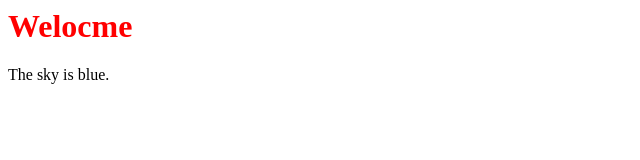
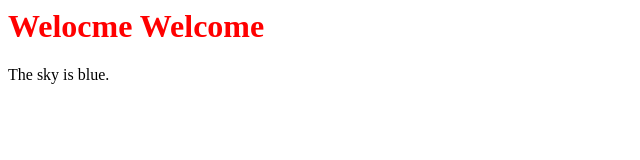
Before and after one commit to gardenlandmedia/my-example-site, a plain HTML site: page index.html in a window 1280 px wide. Shown: the whole page, without its empty margins (0-640 px from the left). Drawn offline with Linux system fonts and the light colour scheme.

Commit message:
Changed/Modified Header

```diff
--- a/index.html
+++ b/index.html
@@ -7,7 +7,7 @@
     <link rel="stylesheet" href="style.css">
 </head>
 <body>
-    <h1>Welocme</h1>
+    <h1>Welocme Welcome</h1>
     <p>
         The sky is blue.
     </p>
```
